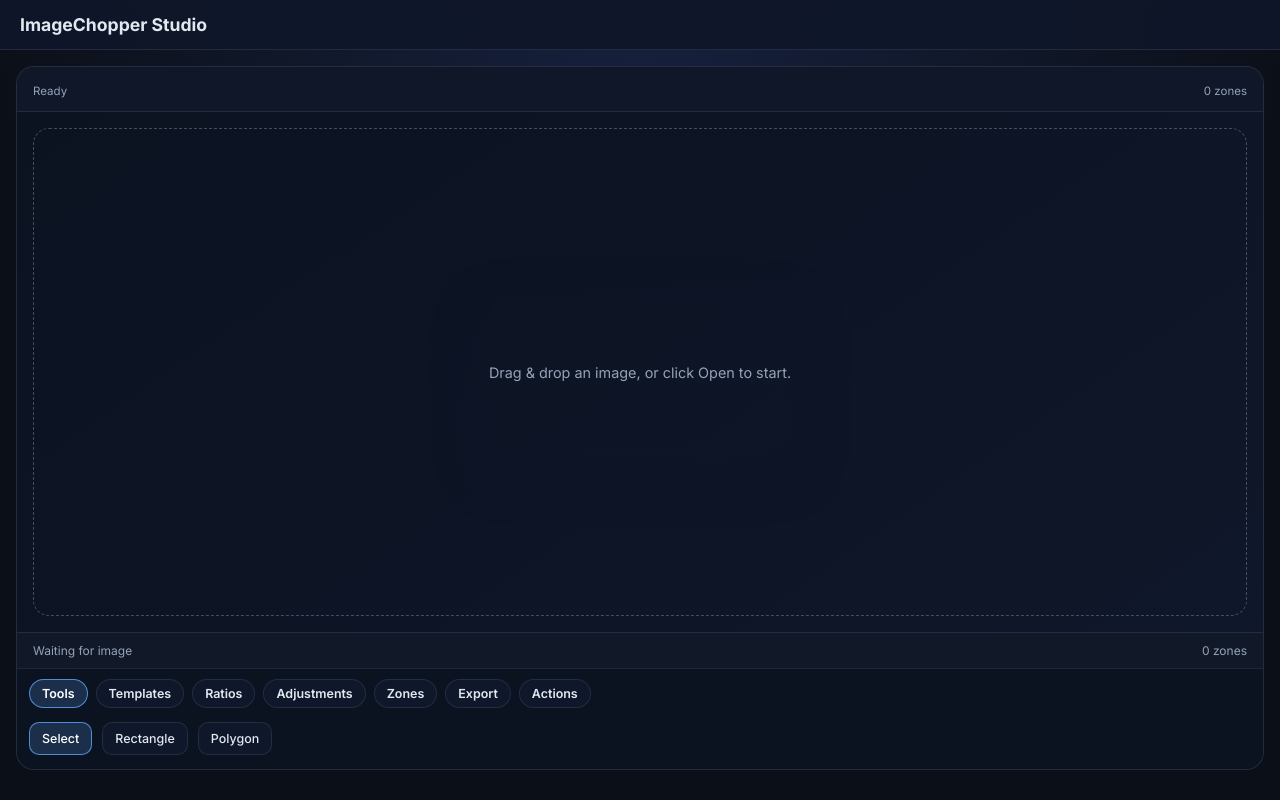
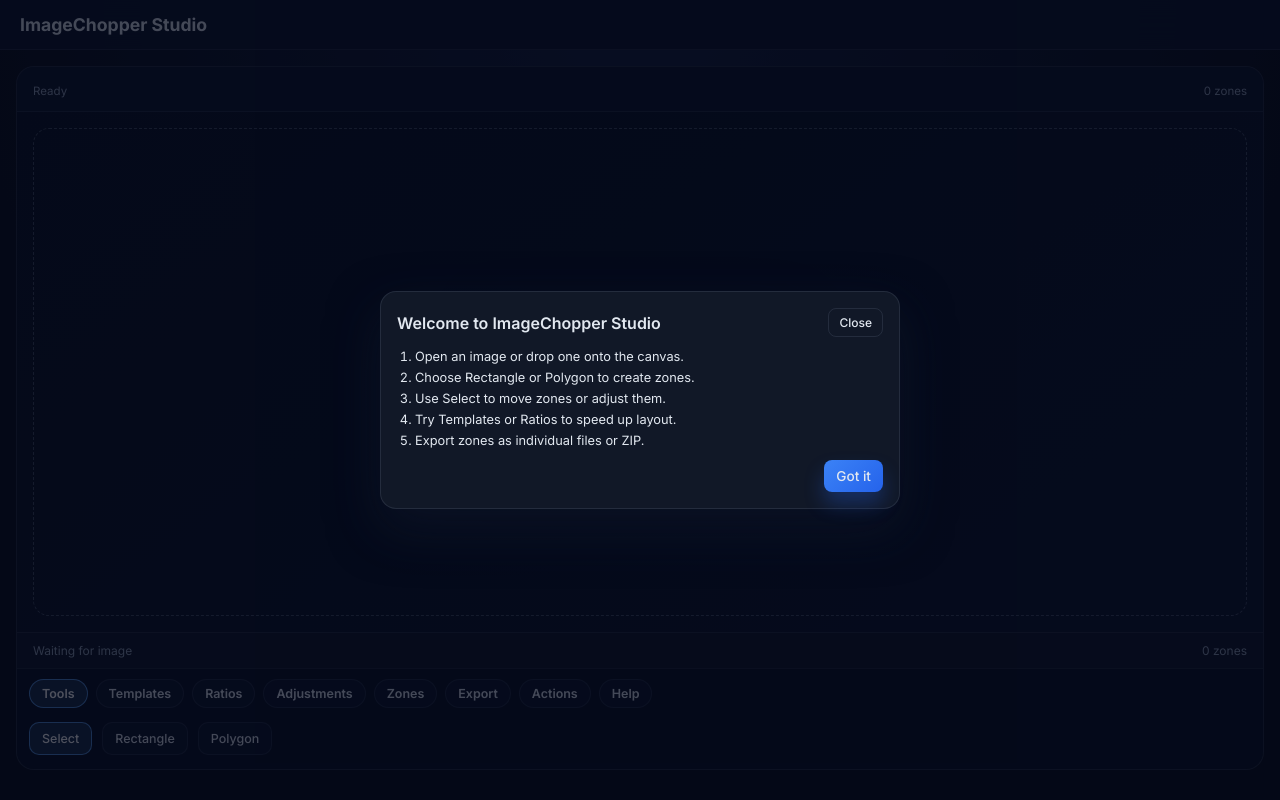
Before and after one commit to d6ewasupervisor-netizen/Imagechopper, a React (Vite) app: page / in a window 1280 px wide. Built offline with nearby package versions, Linux system fonts and the light colour scheme.

Commit message:
added help

```diff
--- a/src/components/editor/CanvasWorkspace.tsx
+++ b/src/components/editor/CanvasWorkspace.tsx
@@ -29,7 +29,7 @@ const computeBounds = (points: Point[]) => {
   };
 };
 
-const CanvasWorkspace = () => {
+const CanvasWorkspace = ({ onOpenImage }: { onOpenImage: () => void }) => {
   const { canvasManager, actions } = useEditor();
   const canvasRef = useRef<HTMLCanvasElement | null>(null);
   const wrapRef = useRef<HTMLDivElement | null>(null);
@@ -165,7 +165,15 @@ const CanvasWorkspace = () => {
         }}
       >
         {!imageInfo && (
-          <div className="drop-overlay">Drag & drop an image, or click Open to start.</div>
+          <div className="drop-overlay">
+            <div className="drop-overlay-content">
+              <div>Drag & drop an image here</div>
+              <div className="hint">or</div>
+              <button className="btn primary" onClick={onOpenImage}>
+                Open Image
+              </button>
+            </div>
+          </div>
         )}
         <canvas ref={canvasRef} className="preview-canvas" />
         <div className={`konva-overlay ${imageInfo ? "active" : ""}`}>
--- a/src/components/editor/EditorShell.tsx
+++ b/src/components/editor/EditorShell.tsx
@@ -14,10 +14,12 @@ type TabId =
   | "adjustments"
   | "zones"
   | "export"
-  | "actions";
+  | "actions"
+  | "help";
 
 const EditorShell = () => {
   const [activeTab, setActiveTab] = useState<TabId>("tools");
+  const [showTutorial, setShowTutorial] = useState(false);
   const fileInputRef = useRef<HTMLInputElement | null>(null);
   const tool = useEditorStore((state) => state.tool);
   const setTool = useEditorStore((state) => state.setTool);
@@ -142,6 +144,14 @@ const EditorShell = () => {
     zones,
   ]);
 
+  useEffect(() => {
+    const hasSeenTutorial = localStorage.getItem("imagechopper_tutorial_seen");
+    if (!hasSeenTutorial) {
+      setShowTutorial(true);
+      localStorage.setItem("imagechopper_tutorial_seen", "true");
+    }
+  }, []);
+
   return (
     <div className="app">
       <header className="topbar">
@@ -150,7 +160,7 @@ const EditorShell = () => {
 
       <div className="workspace">
         <main className="canvas-pane">
-          <CanvasWorkspace />
+          <CanvasWorkspace onOpenImage={handleOpen} />
           <div className="bottom-tabs">
             <div className="tab-strip" role="tablist" aria-label="Editor menu tabs">
               {[
@@ -161,6 +171,7 @@ const EditorShell = () => {
                 { id: "zones", label: "Zones" },
                 { id: "export", label: "Export" },
                 { id: "actions", label: "Actions" },
+                { id: "help", label: "Help" },
               ].map((tab) => (
                 <button
                   key={tab.id}
@@ -420,10 +431,89 @@ const EditorShell = () => {
                   />
                 </div>
               )}
+
+              {activeTab === "help" && (
+                <div className="help-panel">
+                  <div className="help-section">
+                    <div className="section-title">Quick tutorial</div>
+                    <ol className="help-list">
+                      <li>Open an image or drop one into the canvas.</li>
+                      <li>Pick Rectangle or Polygon to create zones.</li>
+                      <li>Drag zones to reposition; use Select to move.</li>
+                      <li>Adjust brightness/contrast if needed.</li>
+                      <li>Export zones as individual files or ZIP.</li>
+                    </ol>
+                    <button className="btn small ghost" onClick={() => setShowTutorial(true)}>
+                      Replay tutorial
+                    </button>
+                  </div>
+                  <div className="help-section">
+                    <div className="section-title">FAQ</div>
+                    <div className="help-item">
+                      <strong>Why do my zones look slightly off?</strong>
+                      <div className="hint">
+                        Zoom levels and image scaling can affect precision. Use Select and drag
+                        for fine adjustments.
+                      </div>
+                    </div>
+                    <div className="help-item">
+                      <strong>Can I export everything at once?</strong>
+                      <div className="hint">
+                        Yes. Enable “Download as ZIP” and use Export Zones.
+                      </div>
+                    </div>
+                    <div className="help-item">
+                      <strong>What image formats are supported?</strong>
+                      <div className="hint">
+                        Most common formats work (PNG, JPG, WebP). Large images may take longer.
+                      </div>
+                    </div>
+                  </div>
+                  <div className="help-section">
+                    <div className="section-title">Contact</div>
+                    <div className="hint">Email: support@imagechopper.app</div>
+                    <div className="hint">Feedback: https://imagechopper.app/feedback</div>
+                  </div>
+                  <div className="help-section">
+                    <div className="section-title">Subscription</div>
+                    <div className="hint">
+                      Free: up to 10 zones per image. Pro: unlimited zones + ZIP exports.
+                    </div>
+                    <button className="btn small primary">Upgrade to Pro</button>
+                  </div>
+                </div>
+              )}
             </div>
           </div>
         </main>
       </div>
+
+      {showTutorial && (
+        <div className="modal-backdrop">
+          <div className="modal">
+            <div className="modal-header">
+              <div className="modal-title">Welcome to ImageChopper Studio</div>
+              <button className="btn small ghost" onClick={() => setShowTutorial(false)}>
+                Close
+              </button>
+            </div>
+            <div className="modal-body">
+              <ol className="help-list">
+                <li>Open an image or drop one onto the canvas.</li>
+                <li>Choose Rectangle or Polygon to create zones.</li>
+                <li>Use Select to move zones or adjust them.</li>
+                <li>Try Templates or Ratios to speed up layout.</li>
+                <li>Export zones as individual files or ZIP.</li>
+              </ol>
+            </div>
+            <div className="modal-footer">
+              <button className="btn primary" onClick={() => setShowTutorial(false)}>
+                Got it
+              </button>
+            </div>
+          </div>
+        </div>
+      )}
     </div>
   );
 };
--- a/src/styles/app.css
+++ b/src/styles/app.css
@@ -317,6 +317,13 @@ button {
   padding: 20px;
 }
 
+.drop-overlay-content {
+  display: flex;
+  flex-direction: column;
+  gap: 12px;
+  align-items: center;
+}
+
 .statusbar {
   display: flex;
   justify-content: space-between;
@@ -461,6 +468,79 @@ button {
   transition: width 0.2s ease;
 }
 
+.help-panel {
+  display: flex;
+  flex-direction: column;
+  gap: 16px;
+}
+
+.help-section {
+  display: flex;
+  flex-direction: column;
+  gap: 8px;
+  padding: 10px;
+  border: 1px solid var(--border);
+  border-radius: 12px;
+  background: var(--panel-2);
+}
+
+.help-item {
+  display: flex;
+  flex-direction: column;
+  gap: 4px;
+  font-size: 0.8rem;
+}
+
+.help-list {
+  display: flex;
+  flex-direction: column;
+  gap: 6px;
+  padding-left: 18px;
+  font-size: 0.8rem;
+  color: var(--text);
+}
+
+.modal-backdrop {
+  position: fixed;
+  inset: 0;
+  background: rgba(2, 6, 23, 0.7);
+  display: grid;
+  place-items: center;
+  z-index: 50;
+}
+
+.modal {
+  width: min(520px, 90vw);
+  background: var(--panel);
+  border: 1px solid var(--border);
+  border-radius: 16px;
+  padding: 16px;
+  display: flex;
+  flex-direction: column;
+  gap: 12px;
+  box-shadow: 0 20px 50px rgba(15, 23, 42, 0.6);
+}
+
+.modal-header {
+  display: flex;
+  justify-content: space-between;
+  align-items: center;
+  gap: 12px;
+}
+
+.modal-title {
+  font-weight: 600;
+}
+
+.modal-body {
+  color: var(--text);
+}
+
+.modal-footer {
+  display: flex;
+  justify-content: flex-end;
+}
+
 .adjustments-grid {
   display: grid;
   grid-template-columns: repeat(auto-fit, minmax(180px, 1fr));
```
